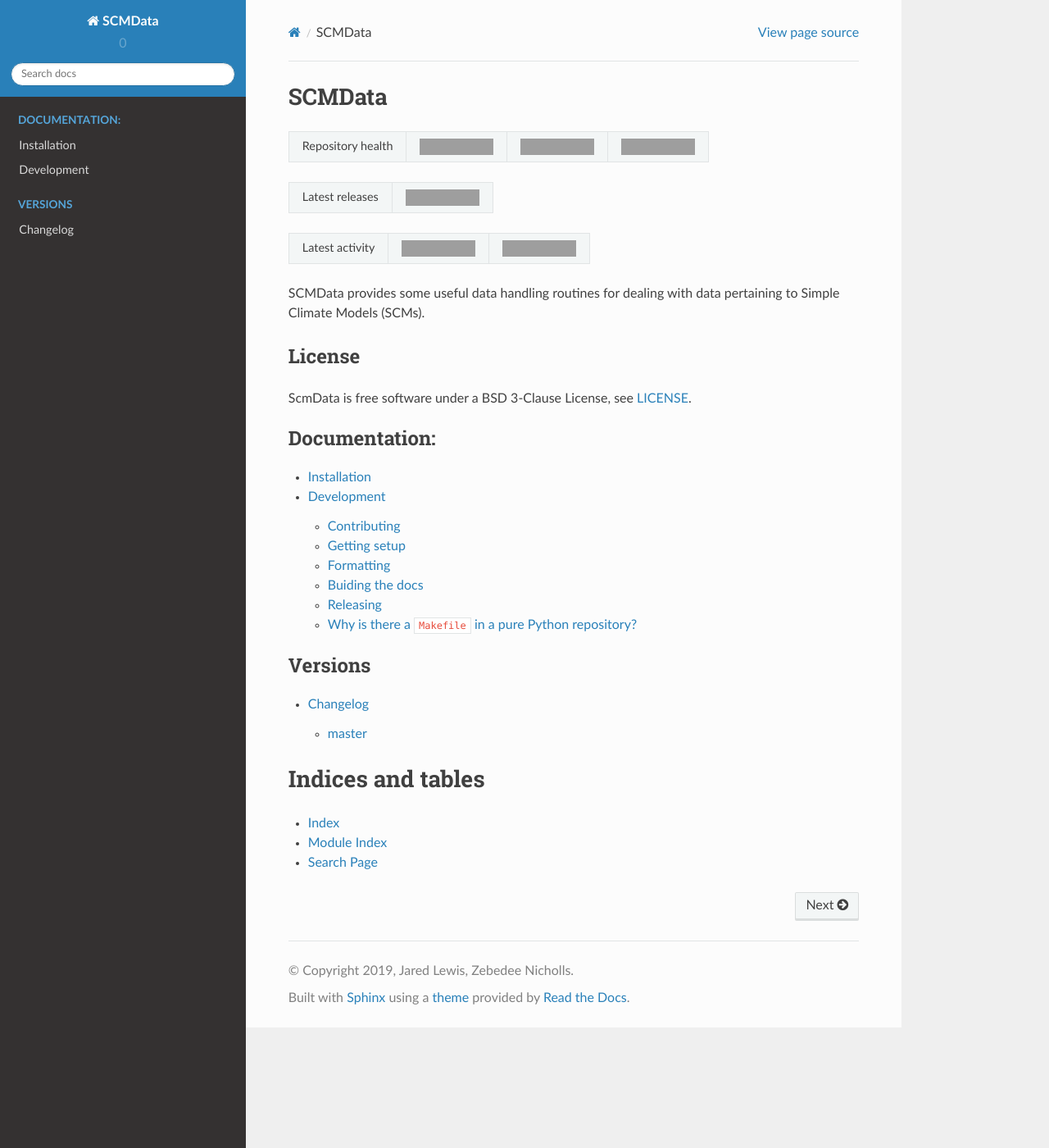
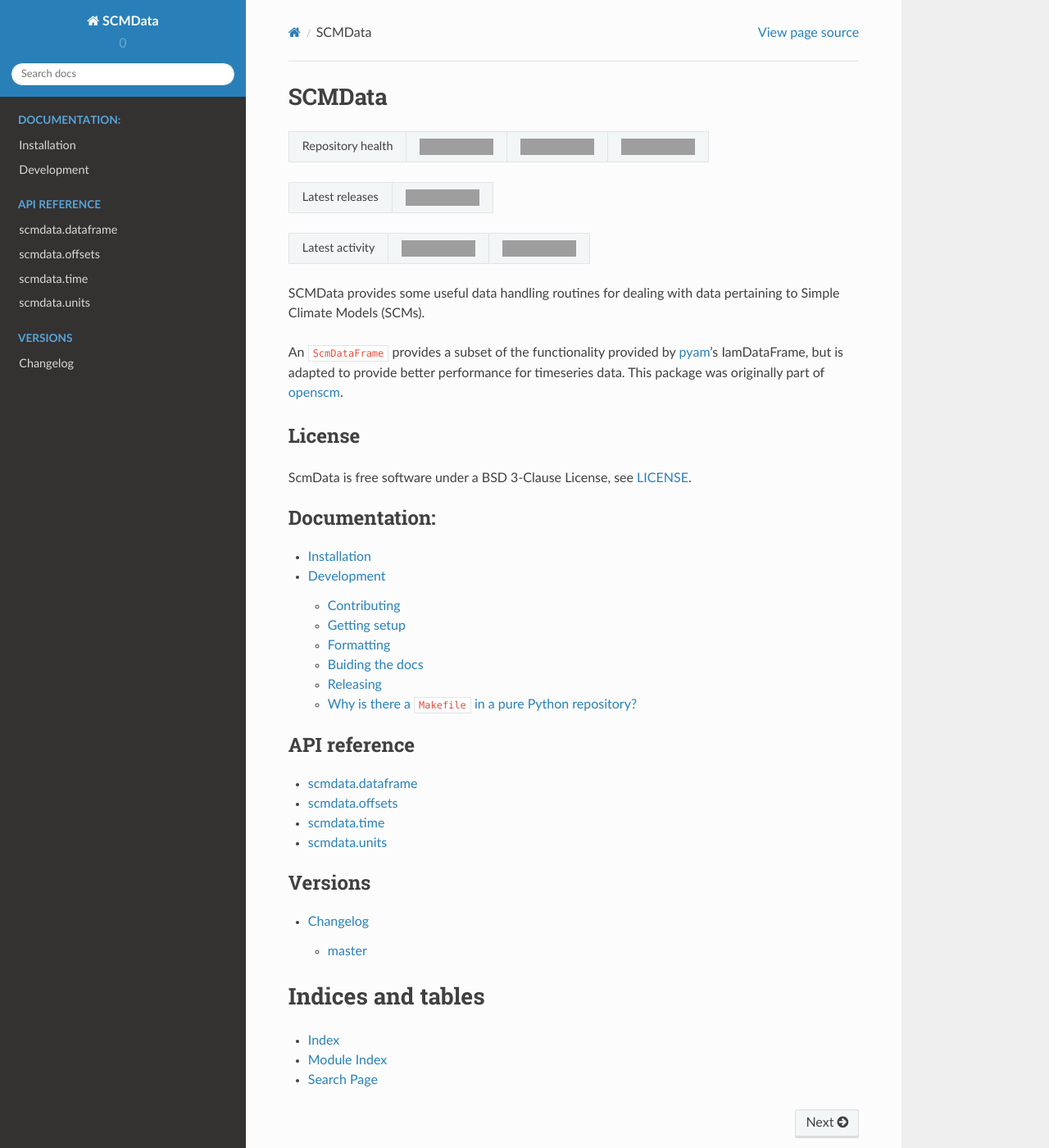
Before and after one commit to openscm/scmdata, a Sphinx documentation site: the page built from docs/source/index.rst, in a window 1280 px wide and 1400 px high. Shown: the whole window at 82% size. Built offline with Sphinx 7.4.7 and the Read the Docs theme 2.0.0, drawn with Linux system fonts in a browser that asks for light colours; grey boxes are pictures that could not be loaded.

Commit message:
Add code docs

```diff
--- a/README.rst
+++ b/README.rst
@@ -34,6 +34,9 @@ SCMData
 
 SCMData provides some useful data handling routines for dealing with data pertaining to Simple Climate Models (SCMs).
 
+An ``ScmDataFrame`` provides a subset of the functionality provided by `pyam <https://github.com/IAMconsortium/pyam>`_'s IamDataFrame,
+but is adapted to provide better performance for timeseries data. This package was originally part of `openscm <https://github.com/openclimatedata/openscm>`_.
+
 .. sec-end-index
 
 Contributing
--- a/docs/source/index.rst
+++ b/docs/source/index.rst
@@ -25,6 +25,11 @@ SCMData
    :maxdepth: 2
    :caption: API reference
 
+   scmdata.dataframe
+   scmdata.offsets
+   scmdata.time
+   scmdata.units
+
 .. toctree::
    :maxdepth: 2
    :caption: Versions
--- /dev/null
+++ b/docs/source/scmdata.dataframe.rst
@@ -0,0 +1,6 @@
+.. _scmdata.dataframe:
+
+scmdata.dataframe
+-----------------
+
+.. automodule:: scmdata.dataframe
--- /dev/null
+++ b/docs/source/scmdata.offsets.rst
@@ -0,0 +1,6 @@
+.. _scmdata.offsets:
+
+scmdata.offsets
+-----------------
+
+.. automodule:: scmdata.offsets
--- /dev/null
+++ b/docs/source/scmdata.time.rst
@@ -0,0 +1,6 @@
+.. _scmdata.time:
+
+scmdata.time
+-----------------
+
+.. automodule:: scmdata.time
--- /dev/null
+++ b/docs/source/scmdata.units.rst
@@ -0,0 +1,6 @@
+.. _scmdata.units:
+
+scmdata.units
+-----------------
+
+.. automodule:: scmdata.units
```
Also changed, not shown: 6 other files.
